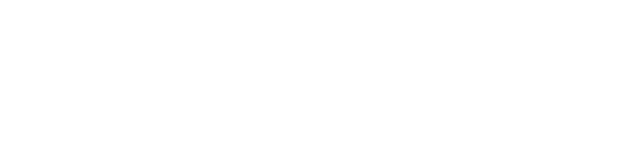
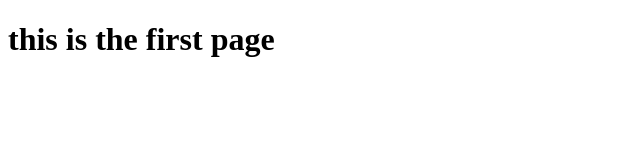
Before and after one commit to houriHermione/potionfy, a plain HTML site: page index.html in a window 1280 px wide. Shown: the whole page, without its empty margins (0-640 px from the left). Drawn offline with Linux system fonts and the light colour scheme.

Commit message:
Updated index.html, added h1 title

```diff
--- a/index.html
+++ b/index.html
@@ -8,6 +8,7 @@
     <title>Document</title>
 </head>
 <body>
+<h1>this is the first page</h1>
 
 </body>
 </html>
```
